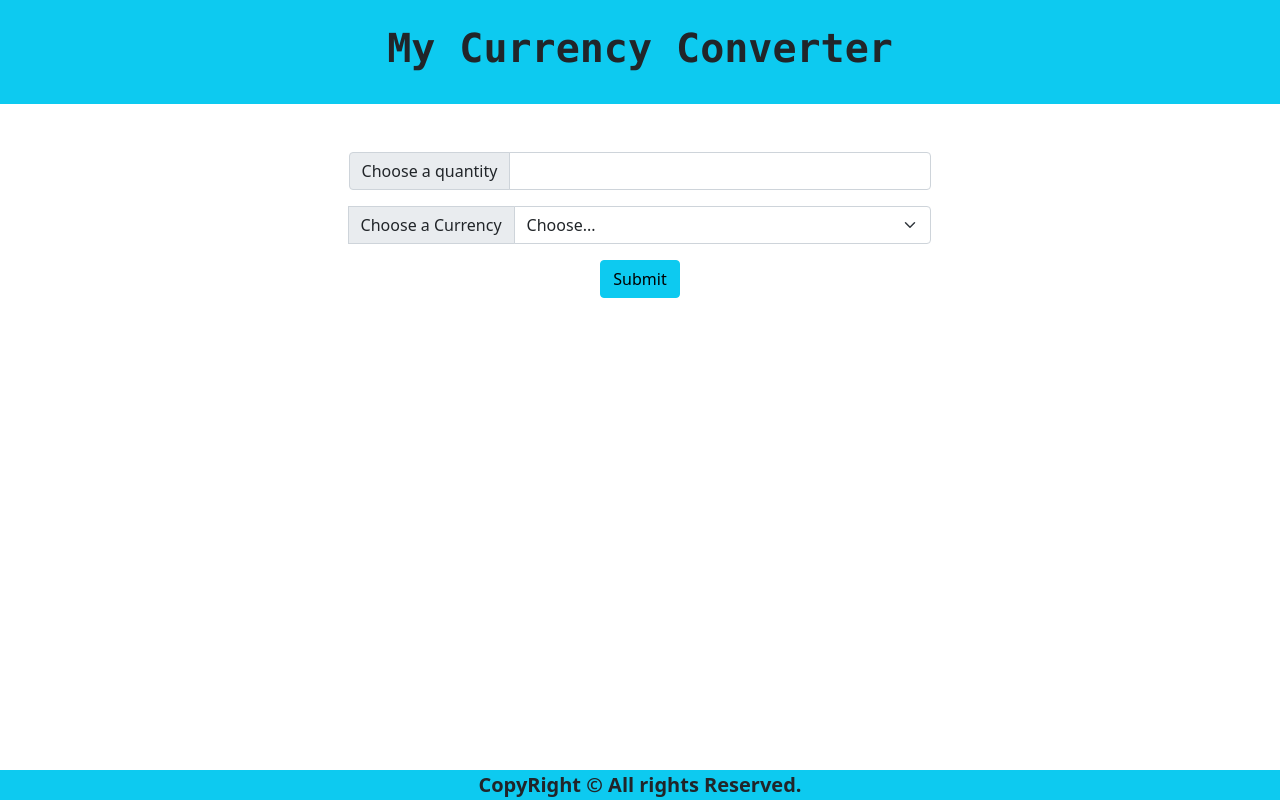
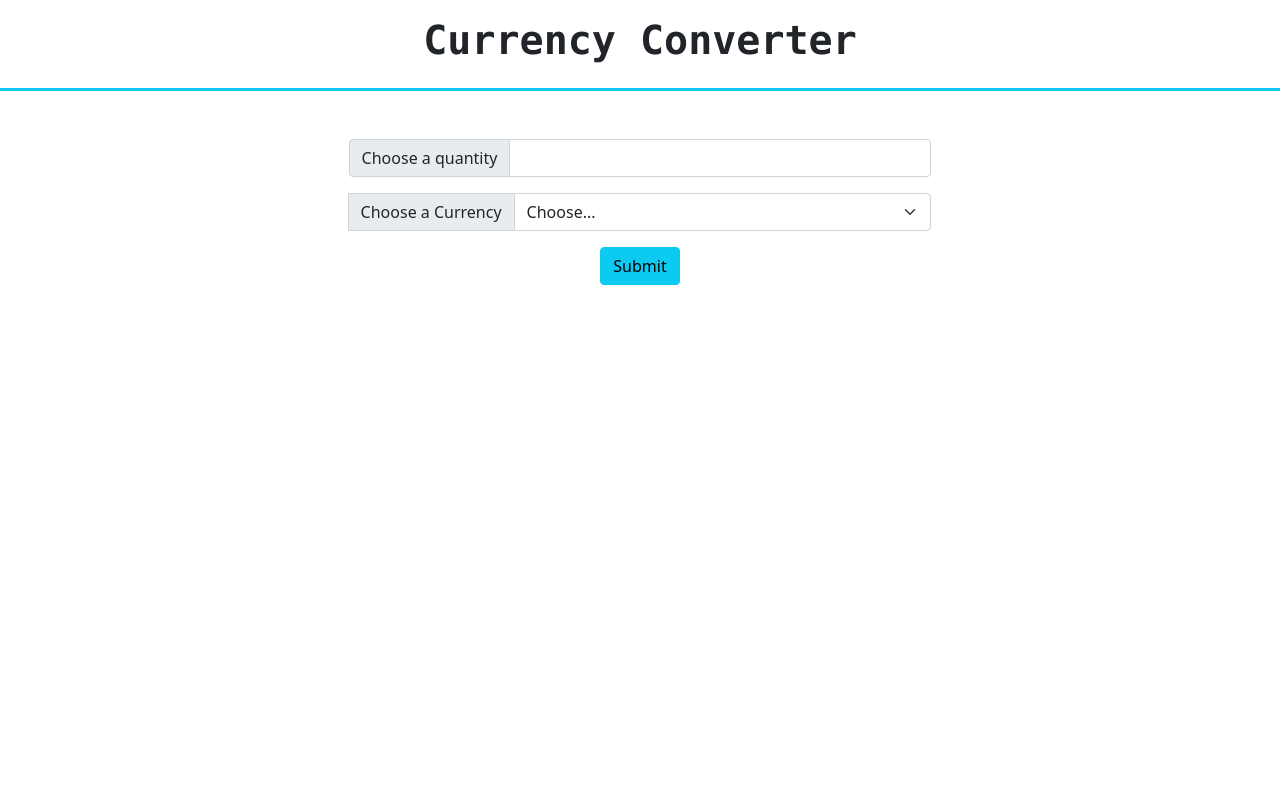
Before and after one commit to tejaskapse1902/Currency-Converter, a plain HTML site: page index.html in a window 1280 px wide. Drawn offline with Linux system fonts and the light colour scheme.

Commit message:
Update index.html

```diff
--- a/index.html
+++ b/index.html
@@ -20,9 +20,9 @@
 </head>
 
 <body>
-    <nav class="d-flex justify-content-center bg-info p-4 fs-1">
+    <nav class="d-flex justify-content-center border-bottom border-3 border-info p-3 fs-1">
         <div class="logo">
-            <h1 class="fs-1 fw-bolder font-monospace text-center">My Currency Converter</h1>
+            <h1 class="fs-1 fw-bolder font-monospace text-center">Currency Converter</h1>
         </div>
     </nav>
     <div class="container d-flex flex-column align-items-center justify-content-center">
@@ -49,7 +49,7 @@
             <h3 class="fw-bolder font-monospace text-center">
                 Here is your converted values in different currencies
             </h3>
-            <table class="table table-info table-striped text-center">
+            <table class="table table-bordered table-striped text-center">
                 <thead>
                     <tr>
                         <th scope="col">Currency</th>
@@ -62,9 +62,9 @@
             </table>
         </div>
     </div>
-    <footer class="fixed-bottom text-center fs-5 fw-bolder bg-info">
+<!--     <footer class="fixed-bottom text-center fs-5 fw-bolder bg-info">
         CopyRight &copy All rights Reserved.
-    </footer>
+    </footer> -->
     <script>
         const populate = async (value, currency) => {
             let myStr = ""
```
